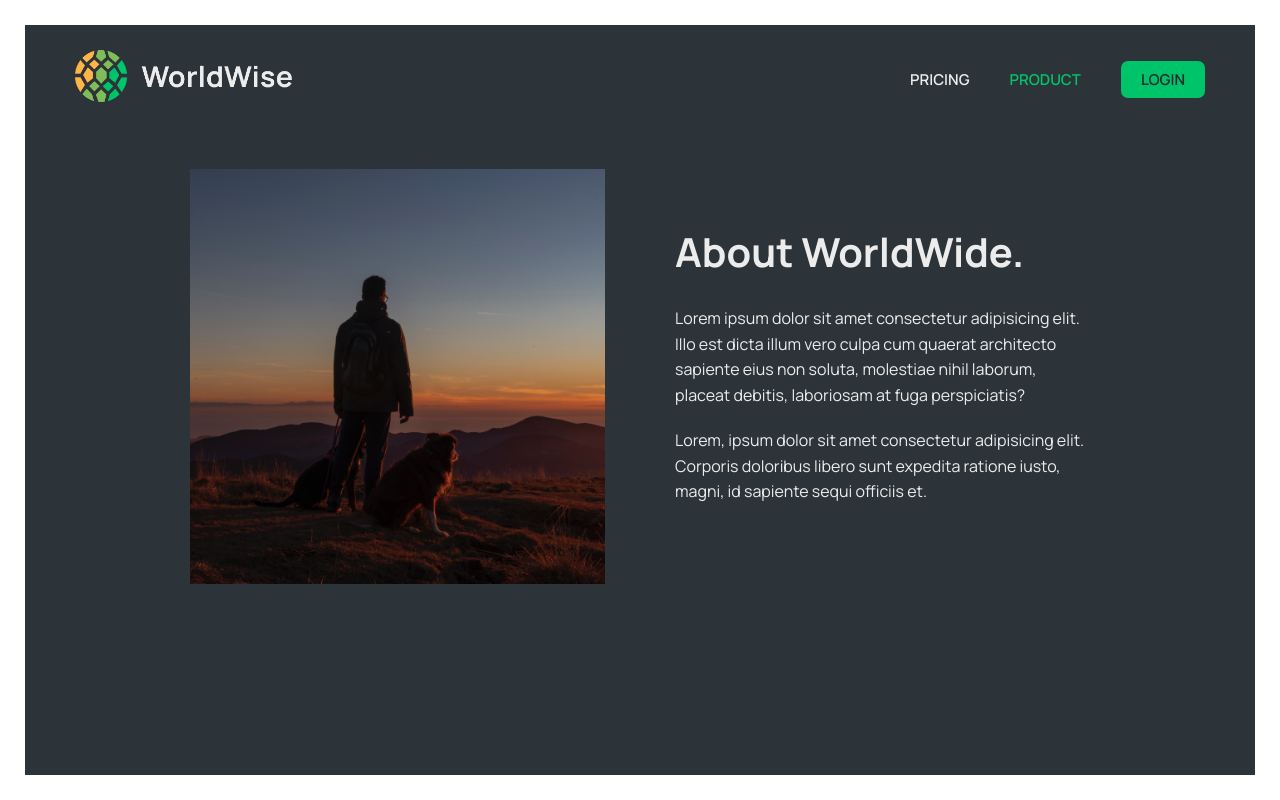
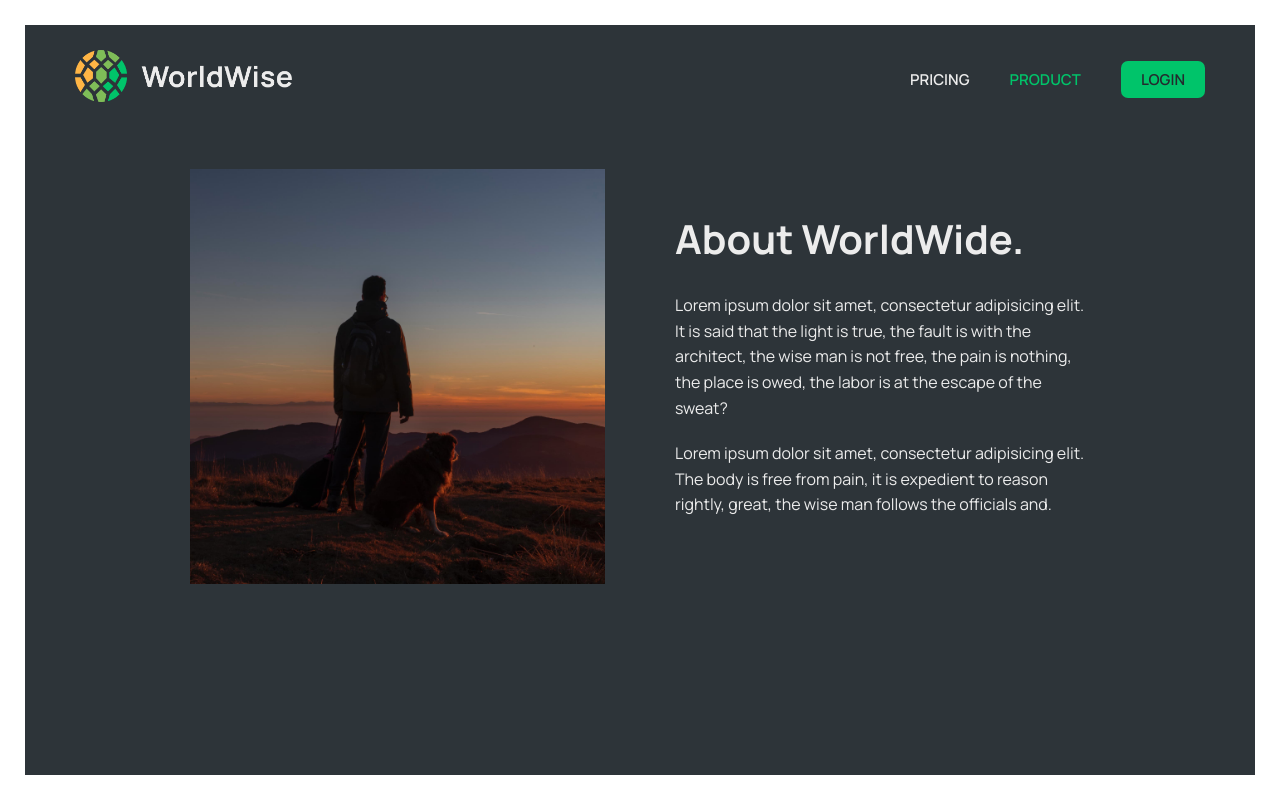
Before and after one commit to sagili-manoj/worldwise, a React (Vite) app: page /product in a window 1280 px wide. Built offline with nearby package versions, Linux system fonts and the light colour scheme; data requests are answered from the project's data file.

Commit message:
Changed Lang

```diff
--- a/src/pages/Pricing.jsx
+++ b/src/pages/Pricing.jsx
@@ -15,9 +15,7 @@ export default function Product() {
             Just $9/month.
           </h2>
           <p>
-            Lorem ipsum dolor, sit amet consectetur adipisicing elit. Vitae vel
-            labore mollitia iusto. Recusandae quos provident, laboriosam fugit
-            voluptatem iste.
+          Pain itself, sit amet consectetur adipisicing elit. Life and work are just. Reject those who provide, the laborious fugitives of the truth.
           </p>
         </div>
         <img src="img-2.jpg" alt="overview of a large city with skyscrapers" />
--- a/src/pages/Product.jsx
+++ b/src/pages/Product.jsx
@@ -14,15 +14,10 @@ export default function Product() {
         <div>
           <h2>About WorldWide.</h2>
           <p>
-            Lorem ipsum dolor sit amet consectetur adipisicing elit. Illo est
-            dicta illum vero culpa cum quaerat architecto sapiente eius non
-            soluta, molestiae nihil laborum, placeat debitis, laboriosam at fuga
-            perspiciatis?
-          </p>
-          <p>
-            Lorem, ipsum dolor sit amet consectetur adipisicing elit. Corporis
-            doloribus libero sunt expedita ratione iusto, magni, id sapiente
-            sequi officiis et.
+          Lorem ipsum dolor sit amet, consectetur adipisicing elit. It is said that the light is true, the fault is with the architect, the wise man is not free, the pain is nothing, the place is owed, the labor is at the escape of the sweat?
+           </p>
+           <p>
+            Lorem ipsum dolor sit amet, consectetur adipisicing elit. The body is free from pain, it is expedient to reason rightly, great, the wise man follows the officials and.
           </p>
         </div>
       </section>
```
